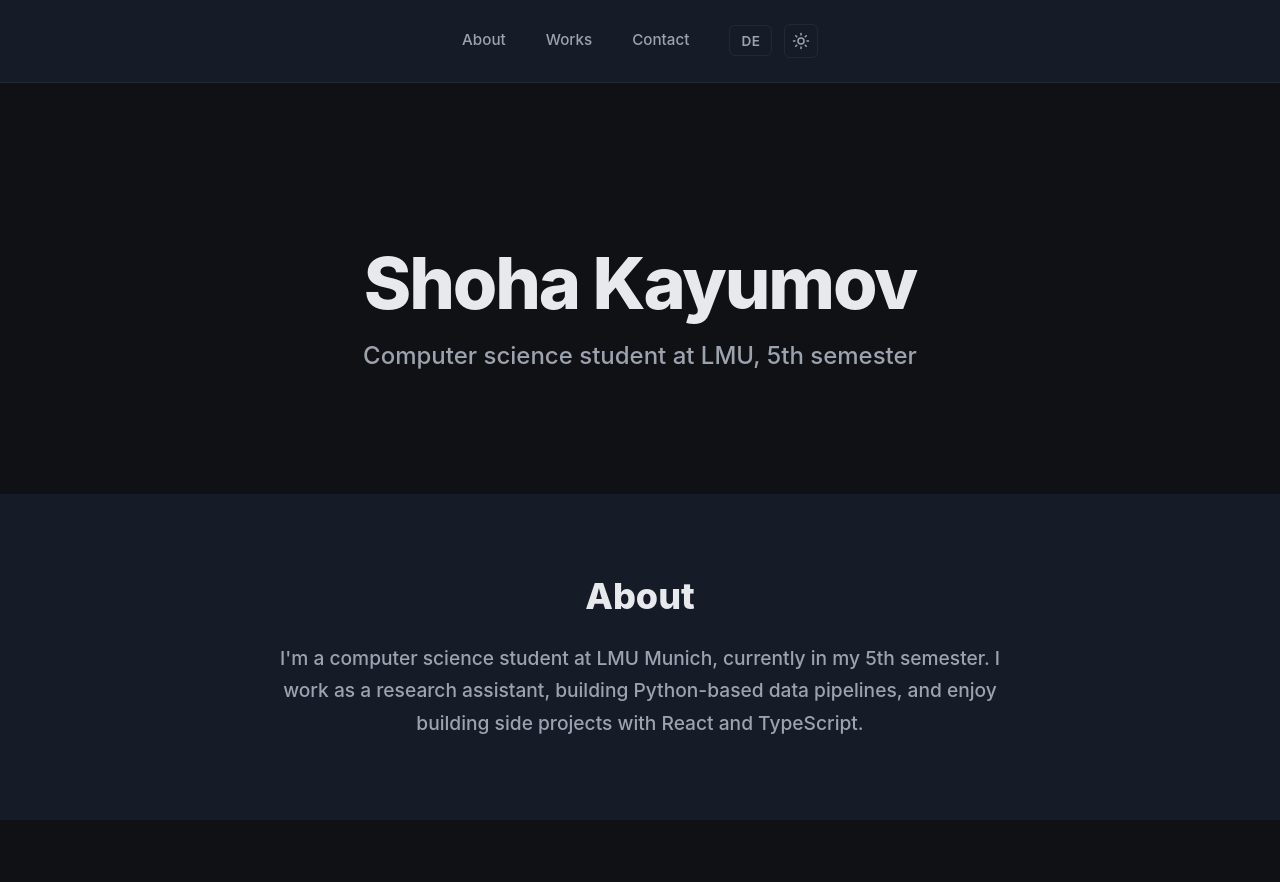
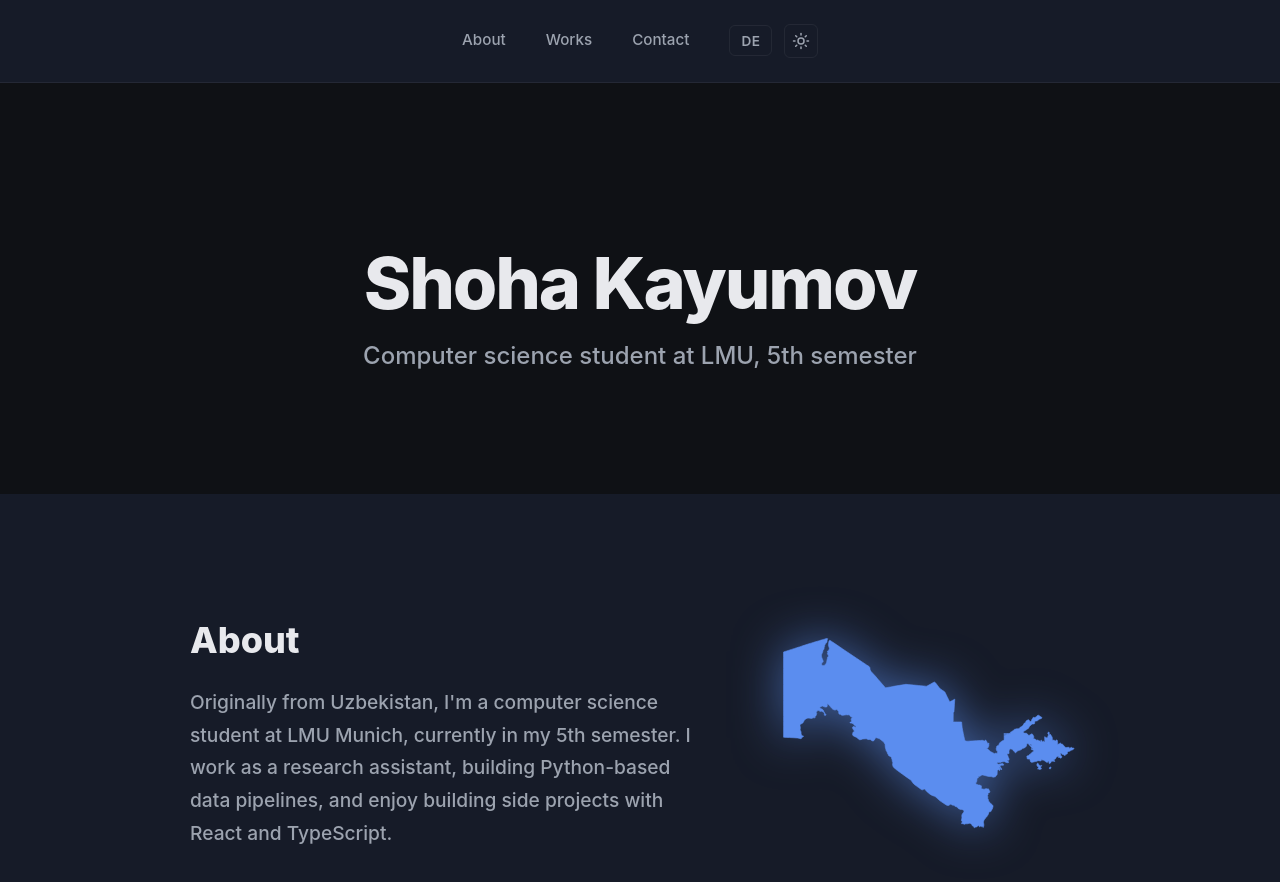
Before and after one commit to Shoha28/Portfolio, a React (Vite) app: page / in a window 1280 px wide. Shown: the top 882 px of the page. Before the commit the page ends 820 px from the top, so only its background shows below. Built offline with nearby package versions, Linux system fonts and the light colour scheme.

Commit message:
Enhanced about section with a map, changes styles

```diff
--- a/package.json
+++ b/package.json
@@ -10,6 +10,7 @@
     "preview": "vite preview"
   },
   "dependencies": {
+    "@lucide/lab": "^0.7.0",
     "i18next": "^26.4.2",
     "lucide-react": "^1.45.0",
     "react": "^19.2.8",
--- a/src/components/About/About.css
+++ b/src/components/About/About.css
@@ -6,8 +6,17 @@
 }
 
 .about-content {
-  max-width: 720px;
-  text-align: center;
+  display: flex;
+  align-items: center;
+  justify-content: space-between;
+  gap: calc(var(--space-lg) * 1.6);
+  max-width: 900px;
+  width: 100%;
+}
+
+.about-text-col {
+  flex: 1;
+  text-align: left;
 }
 
 .about-title {
@@ -26,3 +35,25 @@
   line-height: 1.7;
   margin: 0;
 }
+
+.about-map-col {
+  flex-shrink: 0;
+}
+
+.about-map-wrapper {
+  width: 320px;
+  height: 320px;
+  filter: drop-shadow(0 0 24px rgba(91, 141, 239, 0.6));
+}
+
+.about-map {
+  width: 100%;
+  height: 100%;
+  background-color: var(--accent-primary);
+  -webkit-mask-size: contain;
+  mask-size: contain;
+  -webkit-mask-repeat: no-repeat;
+  mask-repeat: no-repeat;
+  -webkit-mask-position: center;
+  mask-position: center;
+}
--- a/src/components/About/About.tsx
+++ b/src/components/About/About.tsx
@@ -1,4 +1,5 @@
 import { useTranslation } from "react-i18next";
+import uzbekistanOutline from "../../assets/uzb.svg";
 import "./About.css";
 
 export default function About() {
@@ -7,8 +8,21 @@ export default function About() {
   return (
     <section id="about" className="about-container">
       <div className="about-content">
-        <h2 className="about-title">{t("about.title")}</h2>
-        <p className="about-text">{t("about.text")}</p>
+        <div className="about-text-col">
+          <h2 className="about-title">{t("about.title")}</h2>
+          <p className="about-text">{t("about.text")}</p>
+        </div>
+        <div className="about-map-col">
+          <div className="about-map-wrapper">
+            <div
+              className="about-map"
+              style={{
+                WebkitMaskImage: `url(${uzbekistanOutline})`,
+                maskImage: `url(${uzbekistanOutline})`,
+              }}
+            />
+          </div>
+        </div>
       </div>
     </section>
   );
--- a/src/i18n/de.json
+++ b/src/i18n/de.json
@@ -9,6 +9,6 @@
   },
   "about": {
     "title": "Über mich",
-    "text": "Ich studiere Informatik an der LMU München, aktuell im 5. Semester. Ich arbeite als studentische Hilfskraft und baue Python-basierte Datenpipelines, außerdem entwickle ich gerne Nebenprojekte mit React und TypeScript."
+    "text": "Ursprünglich aus Usbekistan, Ich studiere Informatik an der LMU München, aktuell im 5. Semester. Ich arbeite als studentische Hilfskraft und baue Python-basierte Datenpipelines, außerdem entwickle ich gerne Nebenprojekte mit React und TypeScript."
   }
 }
--- a/src/i18n/en.json
+++ b/src/i18n/en.json
@@ -9,6 +9,25 @@
   },
   "about": {
     "title": "About",
-    "text": "I'm a computer science student at LMU Munich, currently in my 5th semester. I work as a research assistant, building Python-based data pipelines, and enjoy building side projects with React and TypeScript."
+    "text": "Originally from Uzbekistan, I'm a computer science student at LMU Munich, currently in my 5th semester. I work as a research assistant, building Python-based data pipelines, and enjoy building side projects with React and TypeScript."
+  },
+  "works": {
+    "title": "Works",
+    "project1": {
+      "title": "Project Name",
+      "description": "Short description here."
+    },
+    "project2": {
+      "title": "Project Name",
+      "description": "Short description here."
+    },
+    "project3": {
+      "title": "Project Name",
+      "description": "Short description here."
+    },
+    "project4": {
+      "title": "Project Name",
+      "description": "Short description here."
+    }
   }
 }
```
Also changed, not shown: src/assets/uzb.svg (added), 1 other file (tests, documents, lock files or other folders).
